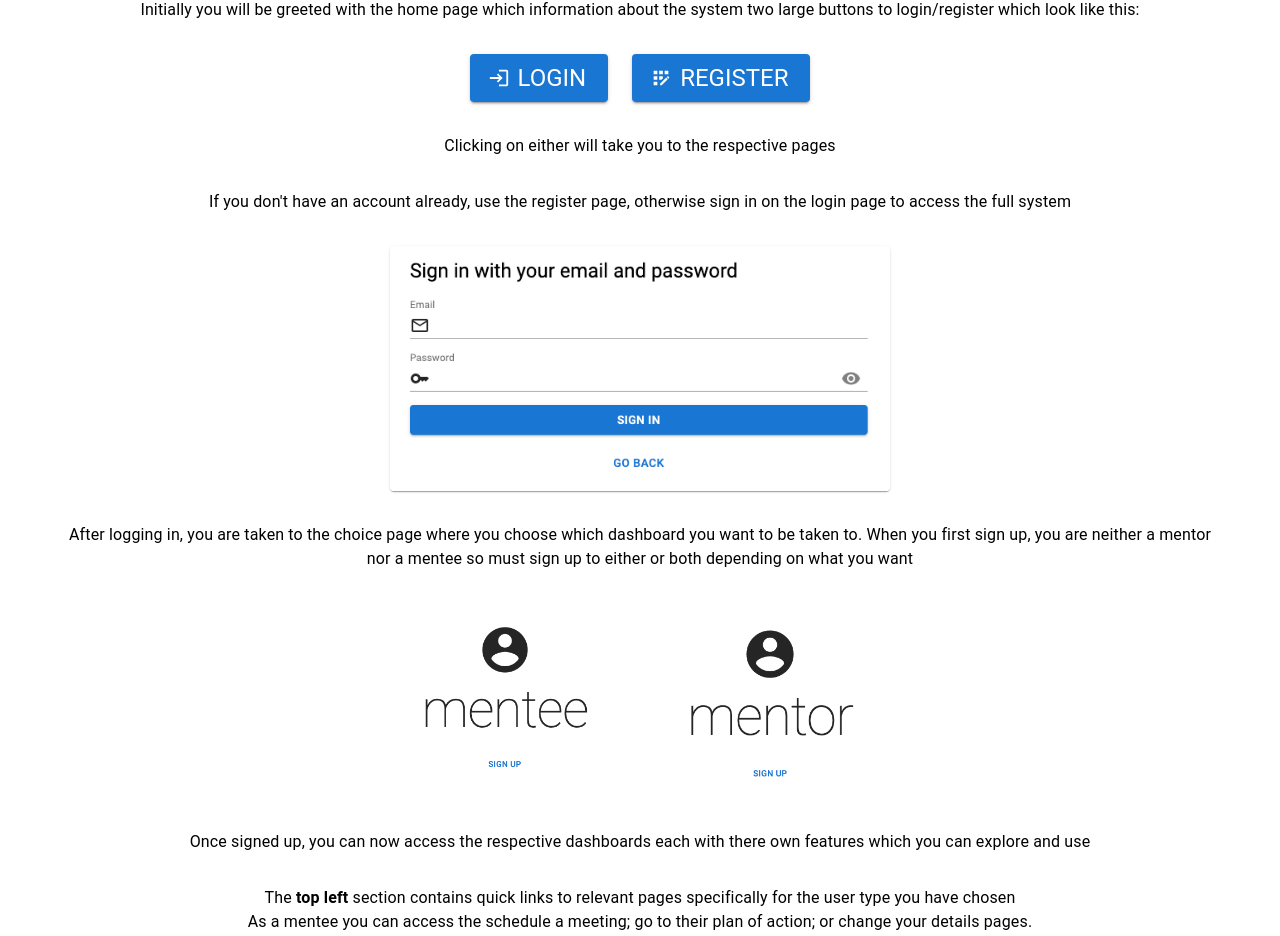
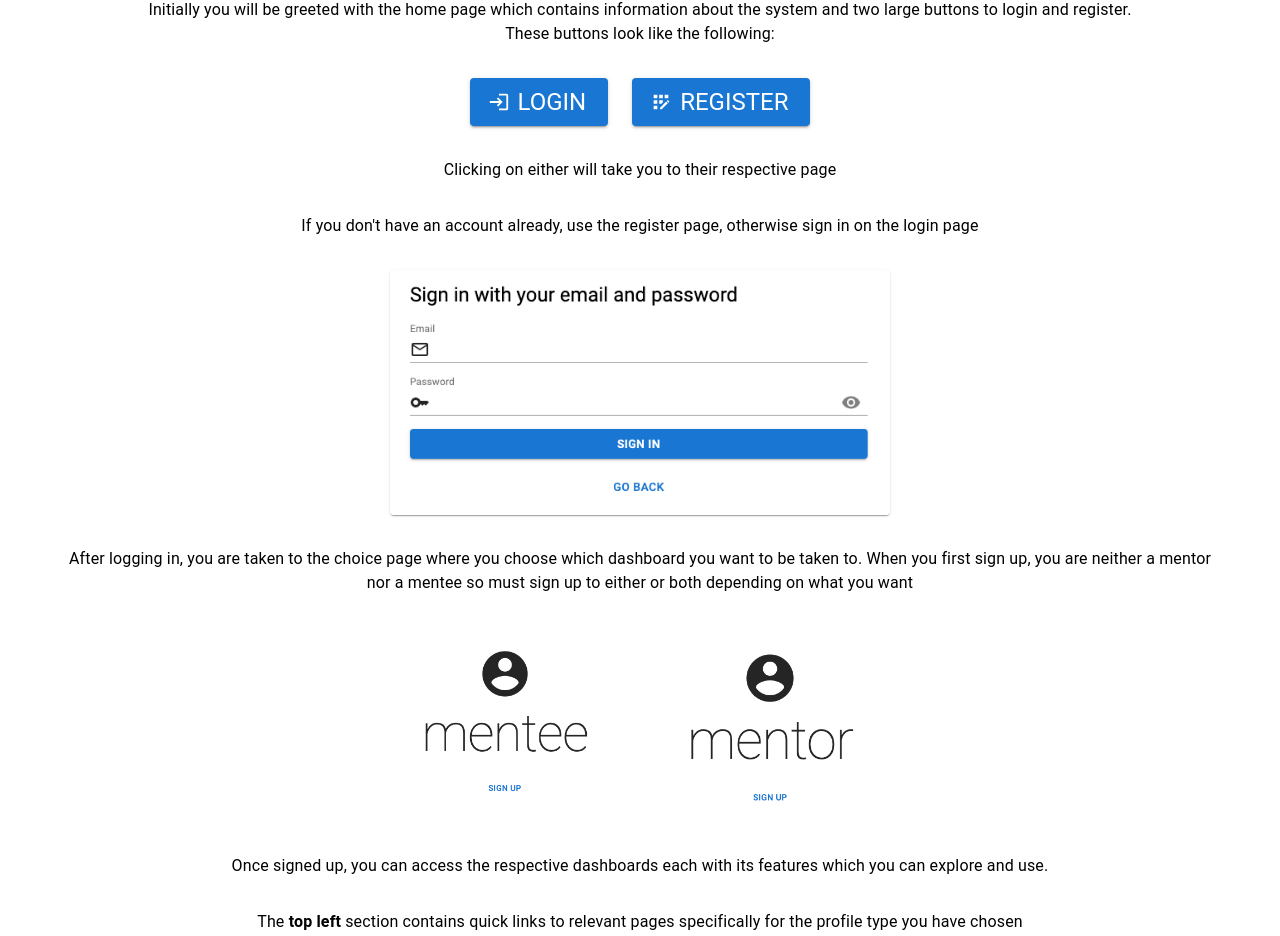
Before and after one commit to cs261-2022-group22/reactjs-frontend, a Next.js app: page /tutorial in a window 1280 px wide. Shown: the part 154-1090 px from the top of the page. Built offline with nearby package versions, Linux system fonts and the light colour scheme; no server answers.

Commit message:
fixed wording + grammar from feedback

```diff
--- a/pages/tutorial.tsx
+++ b/pages/tutorial.tsx
@@ -18,8 +18,9 @@ export default function Tutorial() {
                     </Typography>
                     <Typography>
                         Initially you will be greeted with the home page which
-                        information about the system two large buttons to
-                        login/register which look like this:
+                        contains information about the system and two large
+                        buttons to login and register.
+                        <br /> These buttons look like the following:
                     </Typography>
                     <Stack
                         direction="row"
@@ -31,12 +32,12 @@ export default function Tutorial() {
                         <RegisterButton />
                     </Stack>
                     <Typography>
-                        Clicking on either will take you to the respective pages
+                        Clicking on either will take you to their respective
+                        page
                     </Typography>
                     <Typography>
                         If you don&apos;t have an account already, use the
-                        register page, otherwise sign in on the login page to
-                        access the full system
+                        register page, otherwise sign in on the login page
                     </Typography>
                     <Card
                         sx={{
@@ -94,19 +95,18 @@ export default function Tutorial() {
                         </Card>
                     </Stack>
                     <Typography>
-                        Once signed up, you can now access the respective
-                        dashboards each with there own features which you can
-                        explore and use
+                        Once signed up, you can access the respective dashboards
+                        each with its features which you can explore and use.
                     </Typography>
                     <Typography>
                         The <strong>top left</strong> section contains quick
-                        links to relevant pages specifically for the user type
-                        you have chosen
+                        links to relevant pages specifically for the profile
+                        type you have chosen
                         <br />
-                        As a mentee you can access the schedule a meeting; go to
-                        their plan of action; or change your details pages.
+                        As a mentee you can access the schedule a meeting, plan
+                        of action, or change your details pages.
                         <br />
-                        AS a mentor you can go back; create a workshop; or
+                        As a mentor you can go back, create a workshop, or
                         change your details
                     </Typography>
                     <Typography>
```
